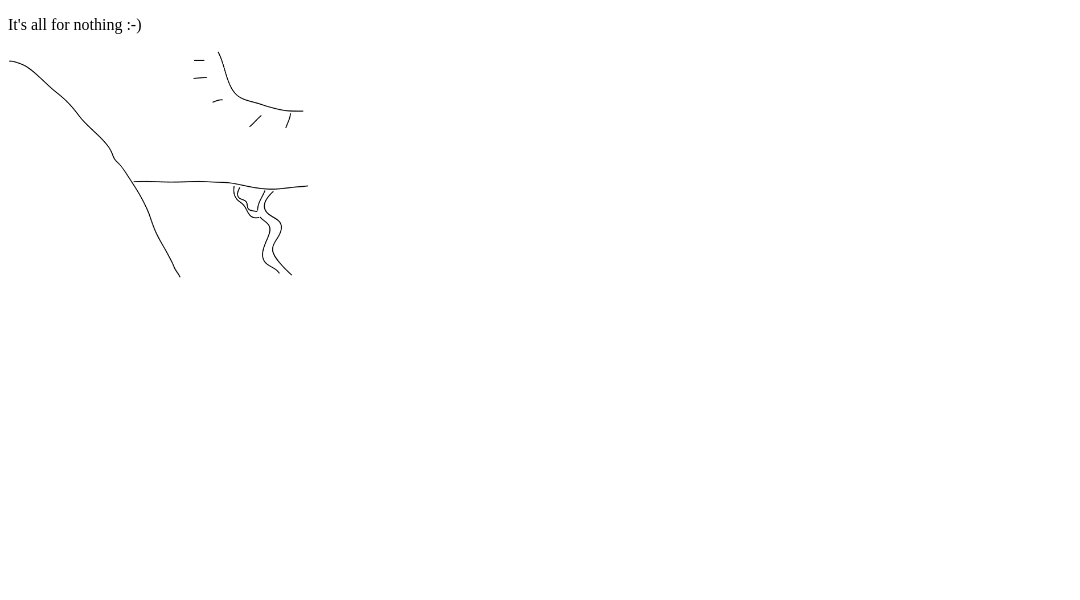
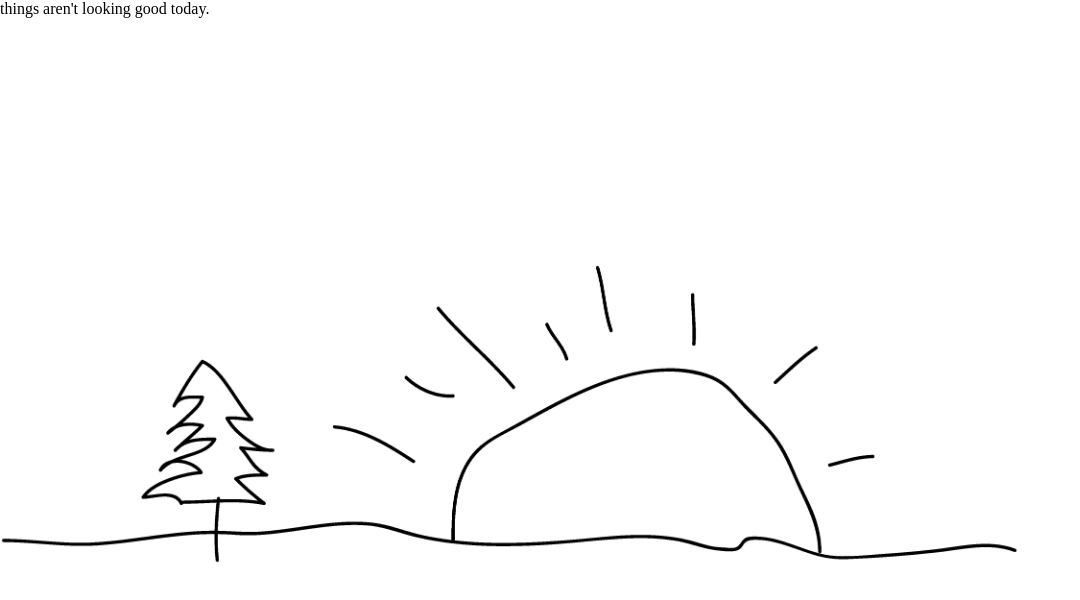
Before and after one commit to inertia-dashboard/inertia-dashboard.github.io, a plain HTML site: page index.html in a window 1280 px wide. Shown: the whole page, without its empty margins (0-1080 px from the left). Drawn offline with Linux system fonts and the light colour scheme.

Commit message:
random background and quotes works

```diff
--- a/index.html
+++ b/index.html
@@ -3,20 +3,16 @@
 <html>
 <head>
 
-<script src="main.js"></script>
-
-<title>Inertia</title>
+	<script src="main.js"></script>
+	<link rel="stylesheet" href="style.css" type="text/css" />
+	<meta name="viewport" content="initial-scale=1.0, user-scalable=no" />
+	<title>Inertia</title>
 </head>
 
 <body onload="init()">
+	<div id="time"></div>
+	<div id="quotebox"></div>
+</body>
 
-<div id="quotes">
-<p> It's all for nothing :-) </p>
 
-<script>  </script>
-
-<img src="images/beautifulHillside.jpg" alt="Mountain View" style="width:304px;height:228px;">
-
-</div>
-</body>
 </html>
--- a/main.js
+++ b/main.js
@@ -20,20 +20,25 @@ imageArray[8].src = 'images/beautifulYetStarkMountain.jpg';
 
 function init(){
         getImage();
+        getQuote();
+        //getTime();
 }
 
 function getImage(){
-        var i = Math.random() * 8;
-        console.log(i);
-        //background image = imageArray[i];
+        var i = Math.floor(Math.random() * 9);
         var background = new Image();
-        background = imageArray[i];
-        console.log(background);
+        background = "url('" + imageArray[i].src + "')";
         document.body.style.backgroundImage = background;
 }
 
+
 var quoteArray = new Array();
-quoteArray[0] = "Things aren't looking good today";
+quoteArray[0] = "things aren't looking good today.";
+quoteArray[1] = "everybody you know is going to die.";
 function getQuote(){
-
+	var i = Math.floor(Math.random() * 2);
+	var element = document.getElementById("quotebox");
+	console.log(quoteArray[i]);
+	element.innerHTML = quoteArray[i];
+	//$("quotebox").prepend("<p>" + quoteArray[i] + "<p>");
 }
--- a/style.css
+++ b/style.css
@@ -0,0 +1,15 @@
+html {
+	height: 100%;
+}
+
+body {
+	height: 100%;
+	margin: 0px;
+	padding: 0px;
+	background-size: 1024px 768px;
+	background-repeat: no-repeat;
+}
+
+quotebox {
+	font-family: comic-sans;
+}
```
